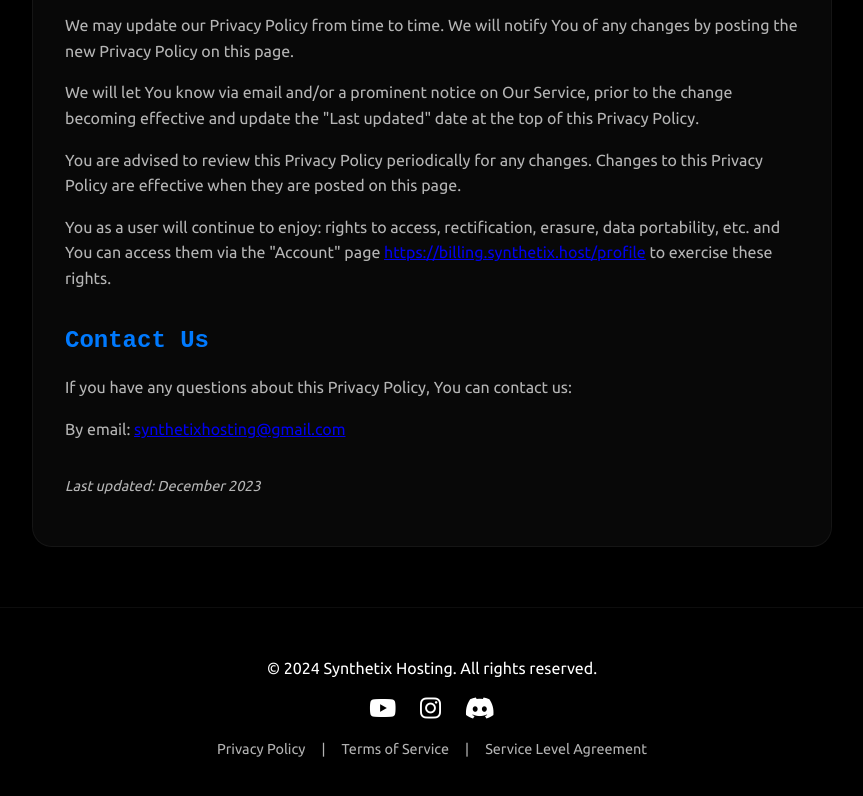
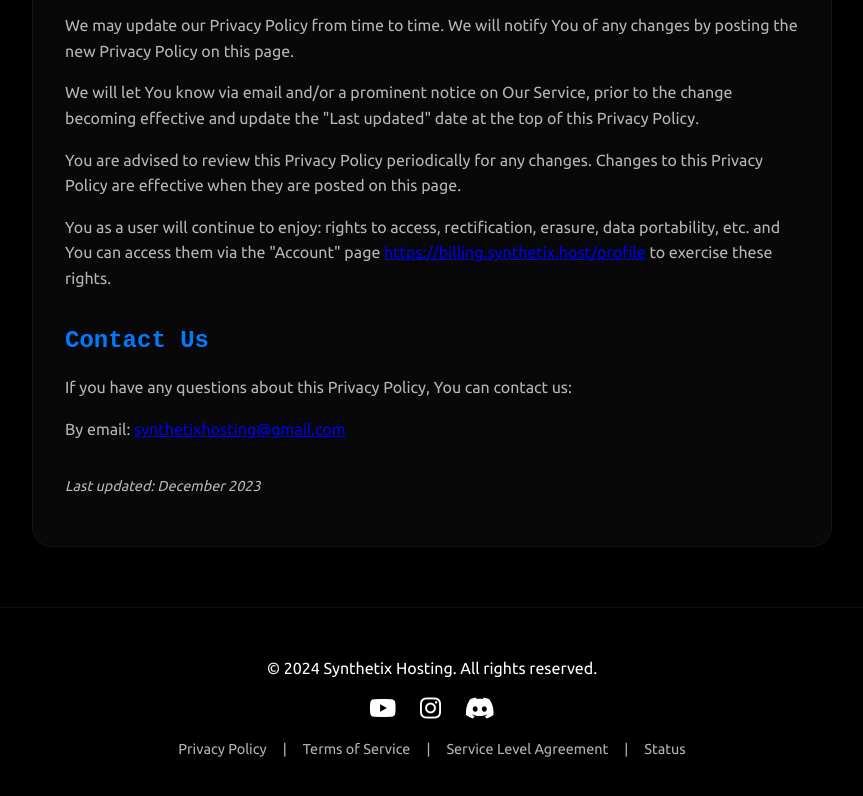
Before and after one commit to aShanki/Synthetix-Website, a website: page Legal/privacy-policy.html in a window 1280 px wide. Shown: the part 6924-7720 px from the top of the page, without its empty margins (208-1071 px from the left). Drawn offline with Linux system fonts and the light colour scheme; a web font is replaced by a local one.

Commit message:
Add "Status" link to footer across multiple pages for improved user access to service status

```diff
--- a/Legal/privacy-policy.html
+++ b/Legal/privacy-policy.html
@@ -186,6 +186,8 @@
                 <a href="terms-of-service.html">Terms of Service</a>
                 <span class="separator">|</span>
                 <a href="sla.html">Service Level Agreement</a>
+                <span class="separator">|</span>
+                <a href="https://status.synthetix.host" target="_blank" rel="noopener noreferrer">Status</a>
             </div>
         </div>
     </footer>
```
Also changed, not shown: Legal/sla.html (+2 -0 lines), Legal/terms-of-service.html (+2 -0 lines), index.html (+2 -0 lines), plans.html (+2 -0 lines), support.html (+2 -0 lines).
